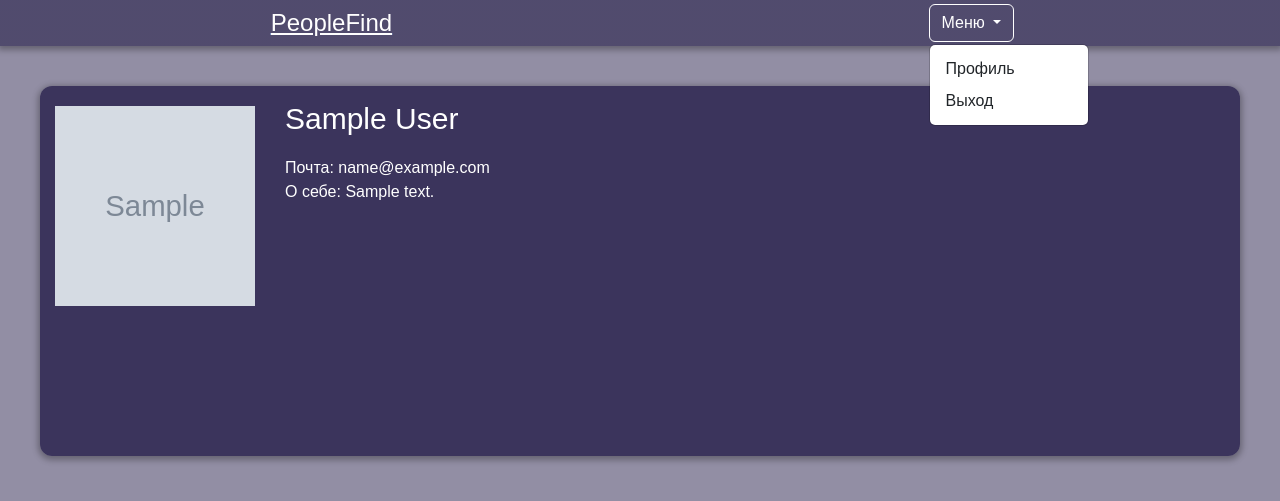
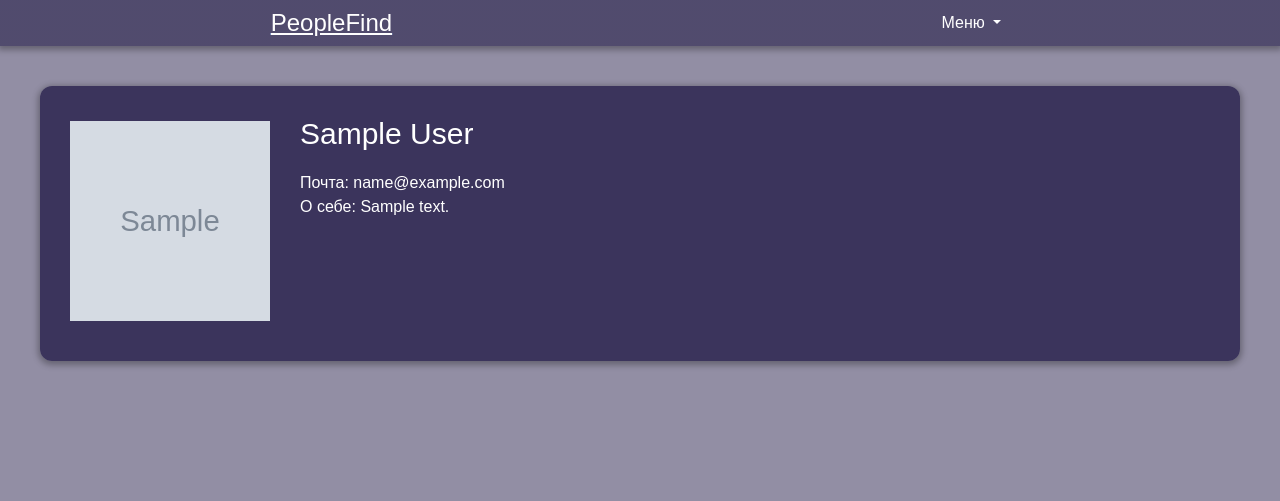
Before and after one commit to zed1kgit/PeopleFind, a Django app: a page that uses templates/base.html in a window 1280 px wide, after a click on "Меню". Shown: the top 501 px of the page. Run offline with Django 5.2, Linux system fonts and the light colour scheme; tables that the repository leaves empty hold one stand-in row (values such as "Sample post"); grey boxes marked "Sample" are stand-in pictures; some libraries are stand-ins or nearby versions; some web fonts are replaced.

Commit message:
Update front

```diff
--- a/static/css/my_stylesheet.css
+++ b/static/css/my_stylesheet.css
@@ -150,3 +150,17 @@ body:after {
     float: left;
     max-width: 300px;
 }
+
+.dropdown:hover .dropdown-menu {
+      display: block;
+}
+
+.profile-head {
+    padding: 15px 15px 0 15px;
+}
+
+.profile-head:after {
+    clear: left;
+    display: block;
+    content: ' ';
+}
--- a/templates/base.html
+++ b/templates/base.html
@@ -32,7 +32,7 @@
 
         <ul class="dropdown-menu" aria-labelledby="dropdownMenuLink">
             {% if user.is_authenticated %}
-                <li><a class="dropdown-item" href="{% url 'users:profile' user.pk %}">Профиль</a></li>
+                <li><a class="dropdown-item" href="{% url 'users:profile' user.slug %}">Профиль</a></li>
                 <li>
                     <form method="post" action="{% url 'users:logout' %}">
                         {% csrf_token %}
@@ -52,6 +52,16 @@
     {% endblock %}
 </section>
 
-<script src={% static "js/bootstrap.bundle.min.js" %}></script>
+<script>
+    $(document).ready(function () {
+        $('.dropdown').hover(function () {
+            $(this).addClass('show');
+            $(this).find('.dropdown-menu').addClass('show');
+        }, function () {
+            $(this).removeClass('show');
+            $(this).find('.dropdown-menu').removeClass('show');
+        });
+    });
+</script>
 </body>
 </html>
--- a/templates/users/user_detail.html
+++ b/templates/users/user_detail.html
@@ -1,7 +1,7 @@
 {% extends 'base.html' %}
 {% load my_tags %}
 {% block content %}
-    <div style="min-height: 350px">
+    <div>
         <div class="profile-head">
             <div class="avatar">
                 <img class=""
```
Lines whose indentation alone changed are shown as unchanged.
